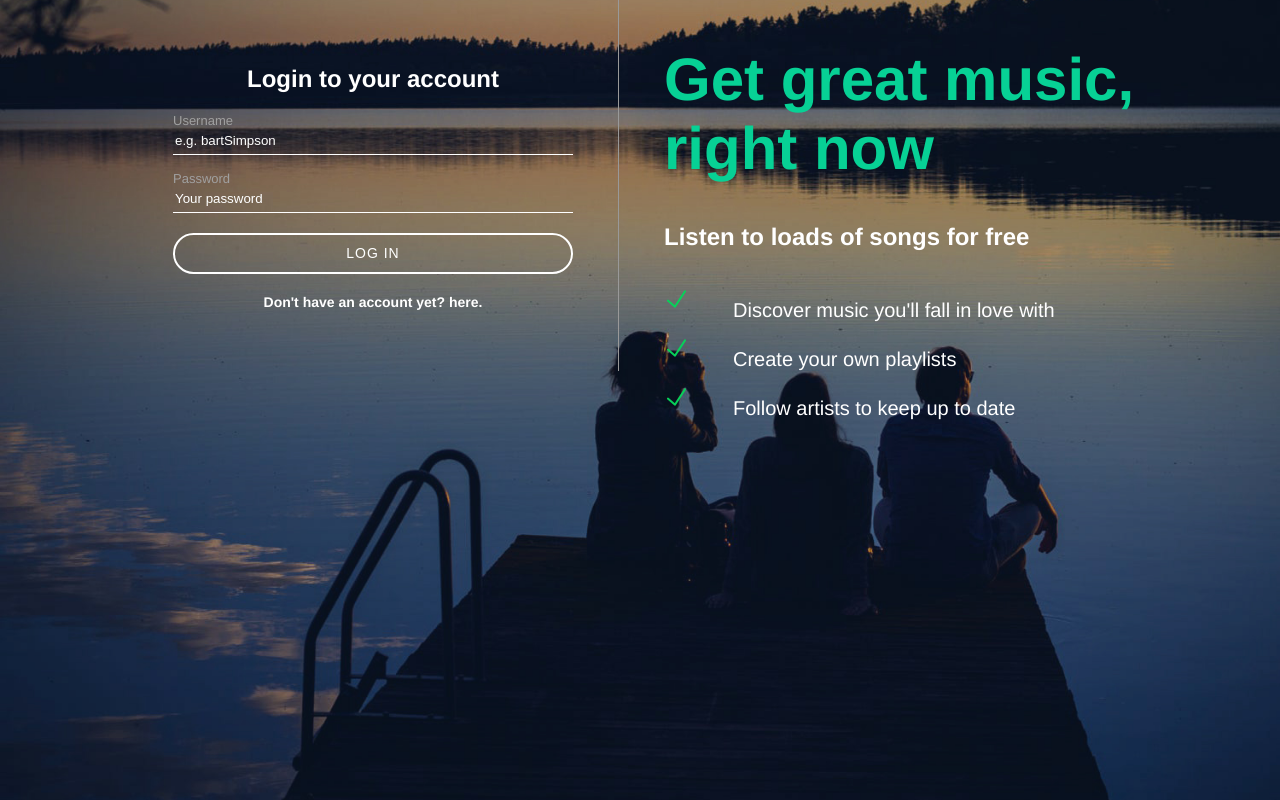
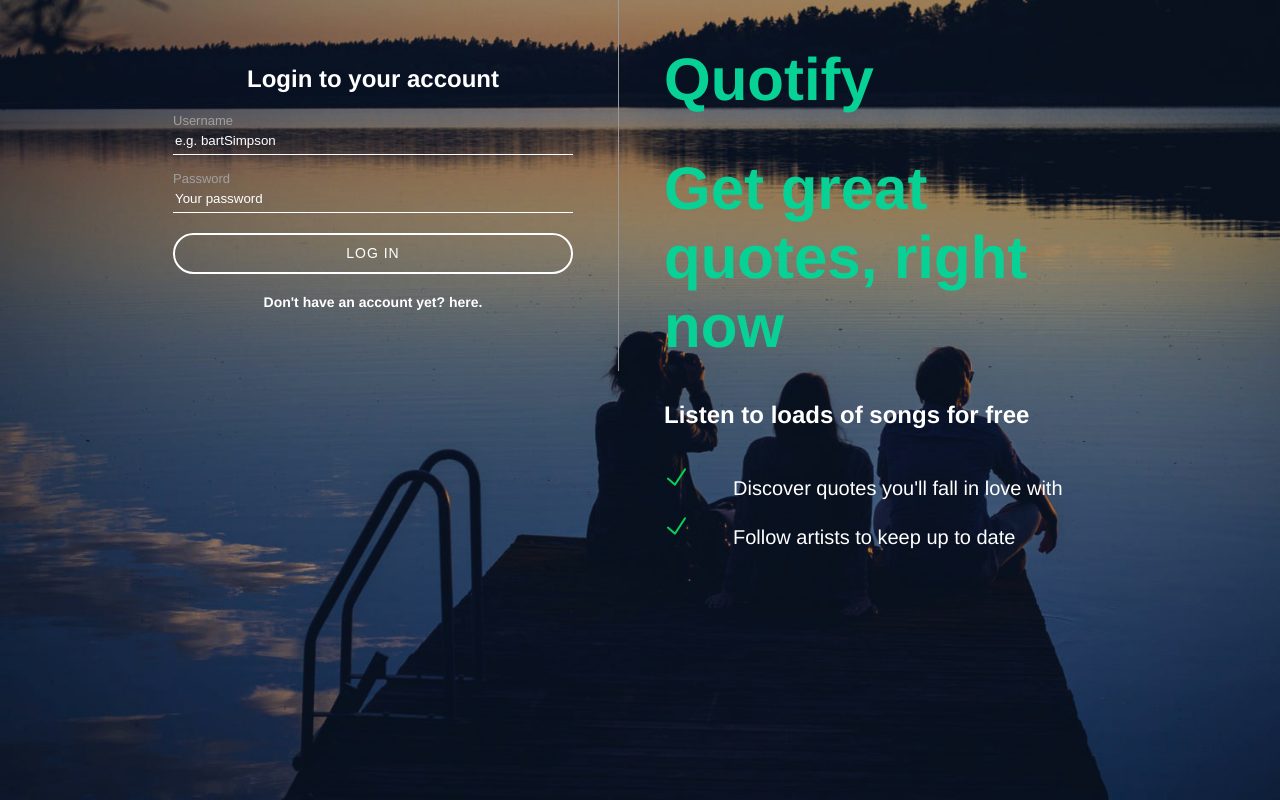
Before and after one commit to AlexJelani/Quotify, a PHP site: page /register.php in a window 1280 px wide. Run offline with PHP 8.4, Linux system fonts and the light colour scheme.

Commit message:
changed text

```diff
--- a/register.php
+++ b/register.php
@@ -22,7 +22,7 @@ function getInputValue($name)
 	<link rel="stylesheet" type="text/css" href="assets/css/register.css">
 	<script src="https://ajax.googleapis.com/ajax/libs/jquery/3.6.0/jquery.js"></script>
 	<script src="assets/js/register.js"></script>
-	<title>Welcome to Spotify Clone!</title>
+	<title>Welcome to Quotify!</title>
 </head>
 
 <body>
@@ -128,11 +128,11 @@ function getInputValue($name)
 			</div>
 
 			<div id="loginText">
-				<h1><span>Get great music,</span> right now</h1>
+                <h1>Quotify</h1>
+				<h1><span>Get great quotes,</span> right now</h1>
 				<h2>Listen to loads of songs for free</h2>
 				<ul>
-					<li>Discover music you'll fall in love with</li>
-					<li>Create your own playlists</li>
+					<li>Discover quotes you'll fall in love with</li>
 					<li>Follow artists to keep up to date</li>
 				</ul>
 			</div>
```
